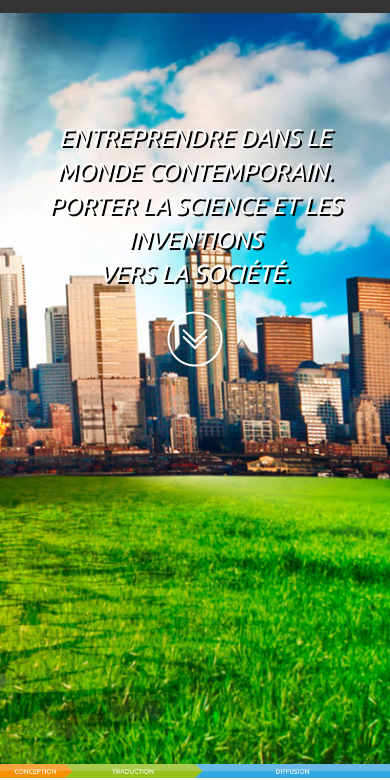
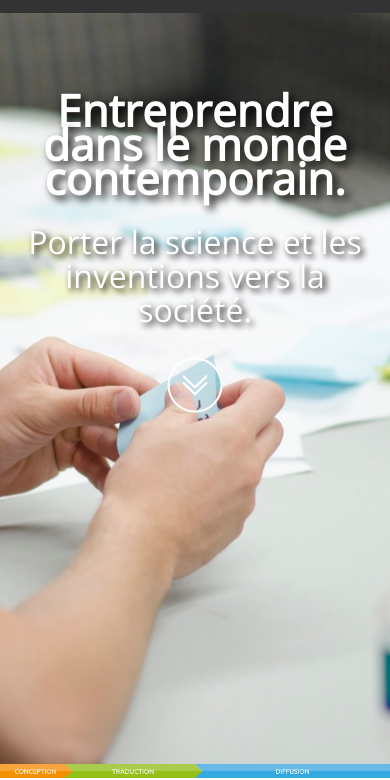
Before and after one commit to yoobaky/yoobaky.github.io, a plain HTML site: page index.html in a window 390 px wide. Shown: the part 66-846 px from the top of the page. Drawn offline with nearby package versions, Linux system fonts and the light colour scheme.

Commit message:
WIP : title revamped, responsiveness to enhance

```diff
--- a/index.html
+++ b/index.html
@@ -77,7 +77,8 @@
         <section id="yoobaki">
             <div class="top">
                 <div class="container">
-                    <h1>Entreprendre dans le monde contemporain. <br>Porter la science et les inventions <br>vers la société.</h1>
+                    <h1>Entreprendre dans le monde contemporain. </h1>
+                    <h2>Porter la science et les inventions vers la société.</h2>
                     <a href="#yoob"></a>
                 </div>
                 <img class="bandeau-couleur" src="images/bandeau-couleurs.jpg" alt="">
--- a/sass/styles.scss
+++ b/sass/styles.scss
@@ -10,6 +10,7 @@
 @import "compass/css3";
 
 @import url(http://fonts.googleapis.com/css?family=Ubuntu:400,700,400italic,500italic,700italic);
+@import url(https://fonts.googleapis.com/css?family=Open+Sans);
 
 
 body{
@@ -103,24 +104,35 @@ a:focus {
     margin-top: 79px;
     .top{
         display: block;
-        background: url(../images/background.jpg)no-repeat center;
+        background: url(../images/background_candidate_2.jpg)no-repeat center;
         background-size: cover;
         text-align: center;
         position: relative;
     }
     h1{
+        font-family: 'Open Sans', ubuntu;
         position: relative;
-        max-width: 597px;
         color: #ffffff;
         text-align: center;
-        margin: 30% auto 0 auto;
+        font-weight: 700;
+        font-size: 44px;
+        line-height: 34px;
+        text-shadow: black 0.1em 0.1em 0.2em;
+        margin-top: 80px;
+
+    }
+    h2{
+        font-family: 'Open Sans', ubuntu;
+        position: relative;
+        color: #ffffff;
+        text-align: center;
+        font-size: 32px;
+        line-height: 34px;
+        margin-top: 30px;
         font-weight: normal;
-        font-style: italic;
-        text-transform: uppercase;
-        font-size: 24px;
-        line-height: 34px;
-        text-shadow: 2px 2px #000;
+        text-shadow: black 0.1em 0.1em 0.2em;
     }
+
     a{
         display: inline-block;
         width: 56px;
```
Also changed, not shown: images/background2.jpg (renamed from images/background.jpg), images/background_candidate_1.jpg (added), images/background_candidate_2.jpg (added), images/background_candidate_4.jpg (added), stylesheets/styles.css.
